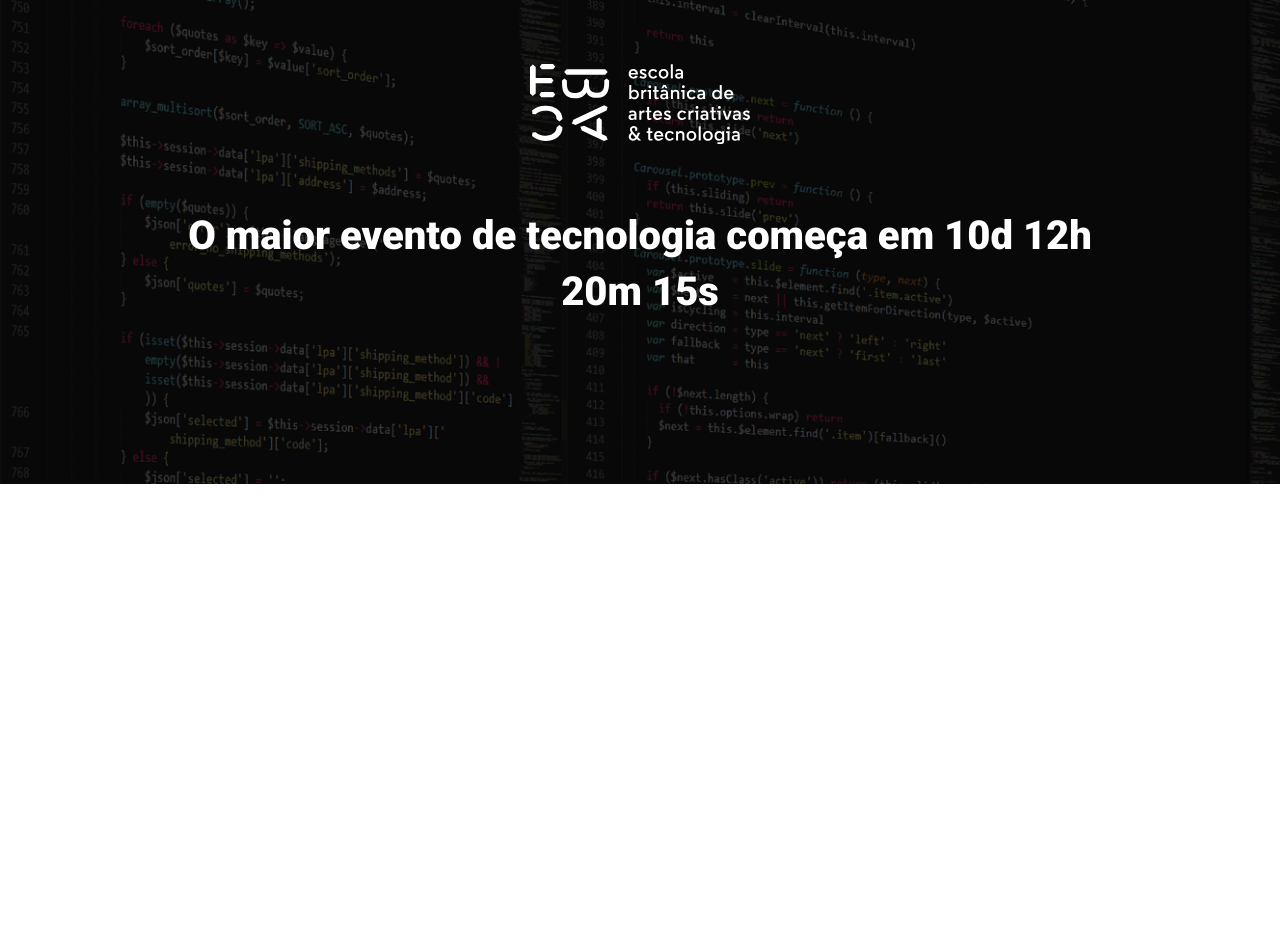
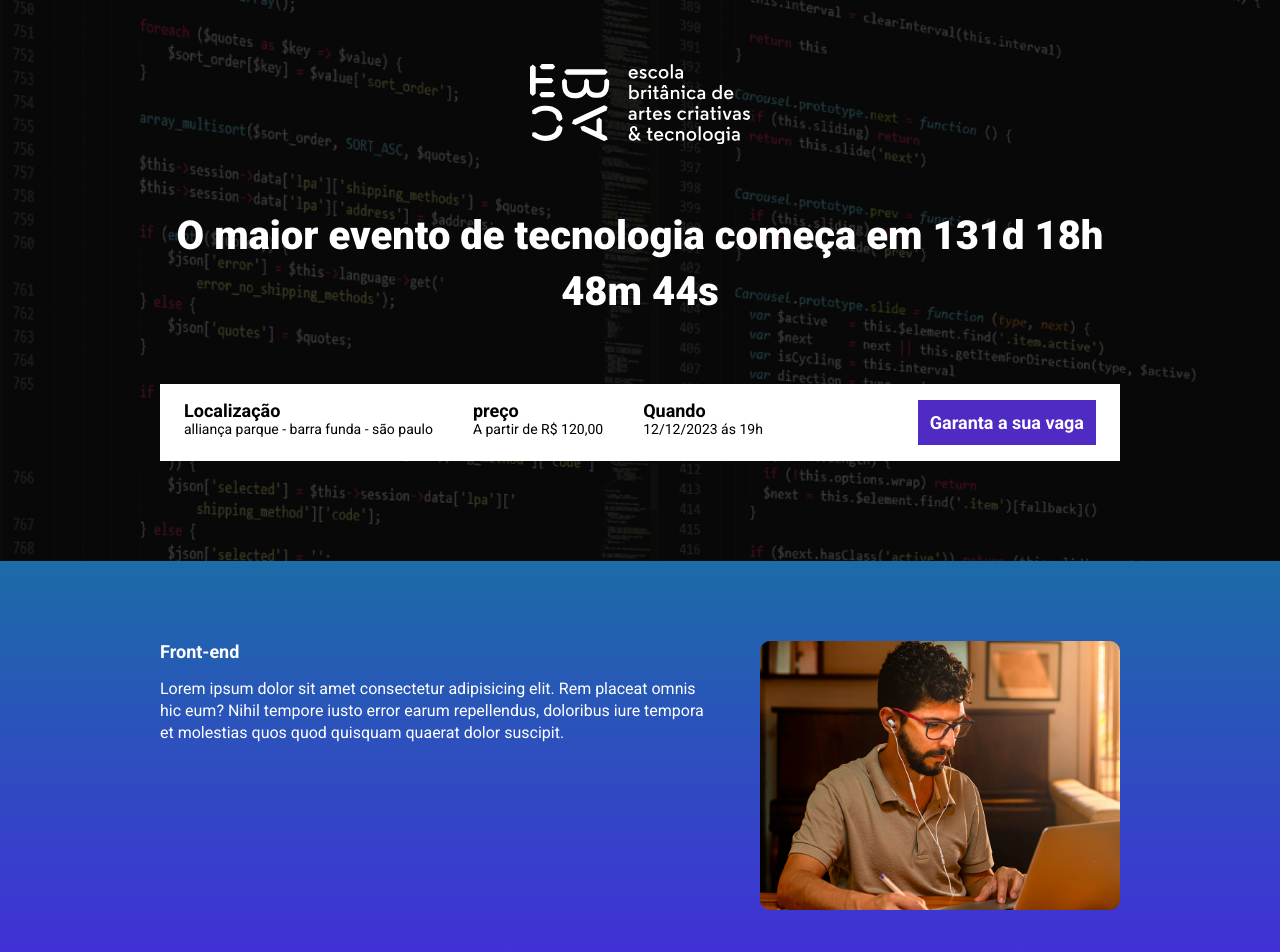
Before and after one commit to LeonardoMarins/Evento-ficticio, a website built with Parcel: page src/index.html in a window 1280 px wide. Shown: the top 952 px of the page. Before the commit the page ends 800 px from the top, so only its background shows below. Built offline with nearby package versions, Linux system fonts and the light colour scheme.

Commit message:
criando a contagem

```diff
--- a/package.json
+++ b/package.json
@@ -2,8 +2,8 @@
   "name": "evento-ficticio",
   "version": "1.0.0",
   "description": "",
-  "main": "index.js",
   "scripts": {
+    "build": "parcel build src/index.html",
     "dev": "parcel src/index.html src/styles/main.scss src/scripts/main.js",
     "test": "echo \"Error: no test specified\" && exit 1"
   },
--- a/src/index.html
+++ b/src/index.html
@@ -11,6 +11,7 @@
         rel="stylesheet">
     <link href="https://fonts.googleapis.com/css2?family=Lobster&family=Roboto:wght@900&display=swap" rel="stylesheet">
     <link rel="stylesheet" href="./styles/main.scss">
+    <link rel="stylesheet" href="https://unpkg.com/aos@next/dist/aos.css" />
 </head>
 
 <body>
@@ -18,11 +19,74 @@
         <div class="container">
             <img class="hero__logo" src="./images/ebac_logo.svg" alt="EBAC">
             <p class="hero__text">
-                O maior evento de tecnologia começa em 10d 12h 20m 15s
+                O maior evento de tecnologia começa em <span id="contador"></span>
             </p>
+            <div class="infos-bar">
+                <ul class="infos-bar__infos">
+                    <li class="infos-bar__infos__item">
+                        <b>Localização</b>
+                        alliança parque - barra funda - são paulo
+                    </li>
+                    <li class="infos-bar__infos__item">
+                        <b>preço</b>
+                        A partir de R$ 120,00
+                    </li>
+                    <li class="infos-bar__infos__item">
+                        <b>Quando</b>
+                        12/12/2023 ás 19h
+                    </li>
+                </ul>
+                <a href="#" class="button button--primary">
+                    Garanta a sua vaga
+                </a>
+            </div>
         </div>
     </header>
-
+    <section class="event event--frontend">
+        <div class="container" data-aos="fade-right">
+            <div class="event__details">
+                <h2 class="event__details__title">Front-end</h2>
+                <p class="event__details__description">Lorem ipsum dolor sit amet consectetur adipisicing elit. Rem placeat omnis hic eum? Nihil tempore
+                    iusto error earum repellendus, doloribus iure tempora et molestias quos quod quisquam quaerat dolor
+                    suscipit.</p>
+            </div>
+            <img class="event__image" src="./images/frontend.png" alt="Front end">
+        </div>
+    </section>
+    <section class="event event--ux-ui event--image-left">
+        <div class="container" data-aos="fade-left">
+            <div class="event__details">
+                <h2 class="event__details__title">UI/UX</h2>
+                <p class="event__details__description">Lorem ipsum dolor sit amet consectetur adipisicing elit. Rem placeat omnis hic eum? Nihil tempore
+                    iusto error earum repellendus, doloribus iure tempora et molestias quos quod quisquam quaerat dolor
+                    suscipit.</p>
+            </div>
+            <img class="event__image" src="./images/ui-ux.png" alt="UI/UX">
+        </div>
+    </section>
+    <section class="event event--data-science">
+        <div class="container" data-aos="fade-right">
+            <div class="event__details">
+                <h2 class="event__details__title">Data science</h2>
+                <p class="event__details__description">Lorem ipsum dolor sit amet consectetur adipisicing elit. Rem placeat omnis hic eum? Nihil tempore
+                    iusto error earum repellendus, doloribus iure tempora et molestias quos quod quisquam quaerat dolor
+                    suscipit.</p>
+            </div>
+            <img class="event__image" src="./images/data.png" alt="data science">
+        </div>
+    </section>
+    <section class="event event--backend event--image-left">
+        <div class="container" data-aos="fade-left">
+            <div class="event__details">
+                <h2 class="event__details__title">Backend</h2>
+                <p class="event__details__description">Lorem ipsum dolor sit amet consectetur adipisicing elit. Rem placeat omnis hic eum? Nihil tempore
+                    iusto error earum repellendus, doloribus iure tempora et molestias quos quod quisquam quaerat dolor
+                    suscipit.</p>
+            </div>
+            <img class="event__image" src="./images/backend.png" alt="Backend">
+        </div>
+    </section>
+    <script src="https://unpkg.com/aos@next/dist/aos.js"></script>
     <script src="./scripts/main.js"></script>
 </body>
 
--- a/src/scripts/main.js
+++ b/src/scripts/main.js
@@ -0,0 +1,25 @@
+AOS.init();
+
+const dataDoEvento = new Date("Dec 12 2023 19:00:00");
+const timeStampDoEvento = dataDoEvento.getTime();
+
+const contaAsHoras = setInterval(function () {
+    const agora = new Date();
+    const timeStampAtual = agora.getTime();
+
+    const distanciaAteOEvento = timeStampDoEvento - timeStampAtual;
+
+    const diasAteOEvento = Math.floor(distanciaAteOEvento / (1000 * 60 * 60 * 24));
+    const horasAteOEvento = Math.floor(distanciaAteOEvento % ((1000 * 60 * 60 * 24)) / (1000 * 60 * 60));
+    const minutorAteOEvento = Math.floor(distanciaAteOEvento % ((1000 * 60 * 60)) / (1000 * 60));
+    const segundosAteOEvento = Math.floor(distanciaAteOEvento % ((1000 * 60)) / 1000);
+
+
+    document.getElementById('contador').innerHTML = `${diasAteOEvento}d ${horasAteOEvento}h ${minutorAteOEvento}m ${segundosAteOEvento}s`
+
+    if (distanciaAteOEvento < 0) {
+        clearInterval(contaAsHoras);
+        document.getElementById('contador').innerHTML = "evento expirado";
+    }
+
+}, 1000)
--- /dev/null
+++ b/src/styles/_event.scss
@@ -0,0 +1,59 @@
+@use 'variables';
+
+.event {
+    padding: 80px 0;
+
+    &--frontend {
+        background-image: linear-gradient(variables.$blueOne,variables.$blueTwo);
+    }
+    &--ux-ui {
+        background-image: linear-gradient(variables.$blueTwo,variables.$pink);
+    }
+    &--data-science {
+        background-image: linear-gradient(variables.$pink,variables.$yellow);
+    }
+    &--backend {
+        background-image: linear-gradient(variables.$yellow,variables.$pink);
+    }
+    &--image-left {
+        .container {
+            flex-direction: row-reverse;
+        }
+    }
+    .container {
+        display: flex;
+        gap: 40px;
+    }
+
+    &__image {
+        max-width: 360px;
+        border-radius: 10px;
+    }
+
+    &__details {
+        &__title {
+            font-size: 18px;
+            font-weight: bold;
+            margin-bottom: 16px;
+        }
+
+        &__description {
+            line-height: 22px;
+        }
+    }
+
+    @media(max-width:640px) {
+        .container {
+            display: block;
+        }
+
+        &__image {
+            width: 100%;
+        }
+
+        &__details {
+            margin-right: 0;
+            margin-bottom: 16px;
+        }
+    }
+}
--- a/src/styles/_hero.scss
+++ b/src/styles/_hero.scss
@@ -1,3 +1,5 @@
+@use 'variables';
+
 .hero {
     padding-top: 64px;
     padding-bottom: 100px;
@@ -16,7 +18,7 @@
         left: 0;
         width: 100%;
         height: 100%;
-        background-color: #000;
+        background-color: variables.$secondaryTextColor;
         content: '';
         opacity: 0.7;
     }
@@ -26,7 +28,7 @@
         margin-bottom: 64px;
         font-size: 40px;
         line-height: 56px;
-        color: #fff;
+        color: variables.$textColor;
         font-weight: 800;
         text-align: center;
     }
--- /dev/null
+++ b/src/styles/_variables.scss
@@ -0,0 +1,8 @@
+$blueOne: #1B6CA7;
+$blueTwo: #442BDB;
+$pink: #89223B;
+$yellow: #9C791D;
+$purple: #4F2AC3;
+
+$textColor: #fff;
+$secondaryTextColor: #000;
--- /dev/null
+++ b/src/styles/components/_buttons.scss
@@ -0,0 +1,22 @@
+@use '../variables';
+
+.button {
+    padding: 12px;
+    font-size: 18px;
+    font-weight: bold;
+    text-decoration: none;
+    text-align: center;
+    white-space: nowrap;
+
+    &--primary {
+        color: variables.$textColor;
+        background-color: variables.$purple;
+    }
+
+    @media(max-width:640px) {
+        width: 100%;
+        display: block;
+        text-align: center;
+    }
+
+}
--- /dev/null
+++ b/src/styles/components/_infos_bar.scss
@@ -0,0 +1,43 @@
+@use '../variables';
+
+.infos-bar {
+    padding: 16px 24px;
+    background-color: variables.$textColor;
+    display: flex;
+    justify-content: space-between;
+
+    &__infos {
+        display: flex;
+        gap: 40px;
+
+        &__item {
+            font-size: 14px;
+            color: variables.$secondaryTextColor;
+
+            b {
+                color: variables.$secondaryTextColor;
+                font-size: 18px;
+                display: block;
+            }
+        }
+    }
+
+    @media (max-width: 640px) {
+        display: block;
+
+        &__infos {
+            display: block;
+
+            &__item {
+                margin-bottom: 24px;
+
+            }
+        }
+    }
+
+    @media(max-width:1024px) {
+        &__infos {
+            gap: 16px;
+        }
+    }
+}
--- a/src/styles/main.scss
+++ b/src/styles/main.scss
@@ -1,15 +1,22 @@
 @use 'hero';
+@use 'components/infos_bar';
+@use 'components/buttons';
+@use 'event';
+@use 'variables';
 
 * {
     margin: 0;
     padding: 0;
     box-sizing: border-box;
     font-family: roboto,'sans-serif';
+    list-style: none;
+
 }
 .container {
     max-width: 960px;
     width: 100%;
     margin: 0 auto;
+    color: variables.$textColor;
 
     @media (max-width:640px) {
         max-width: 80%;
```
